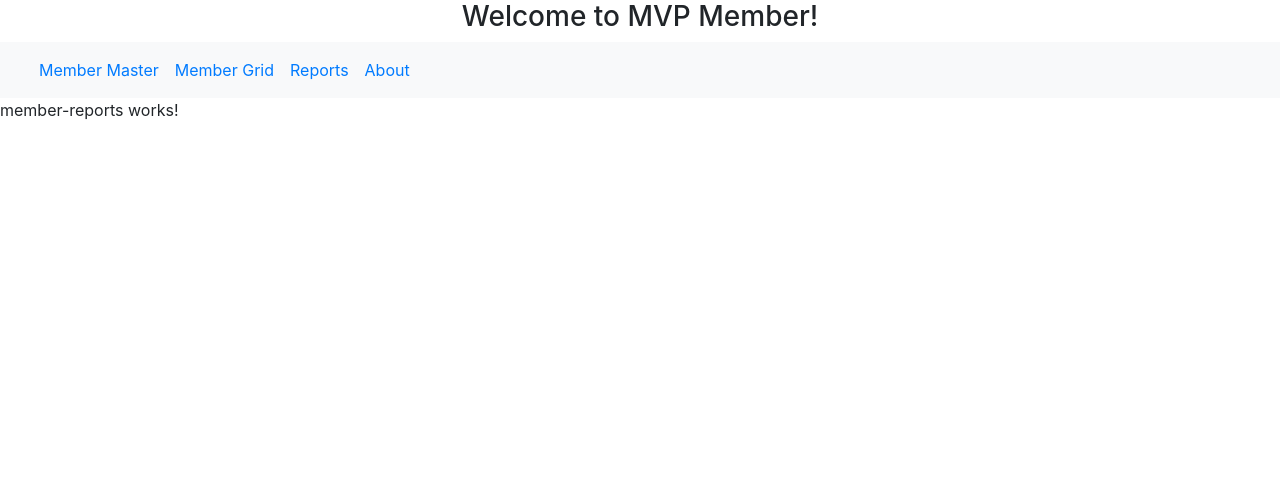
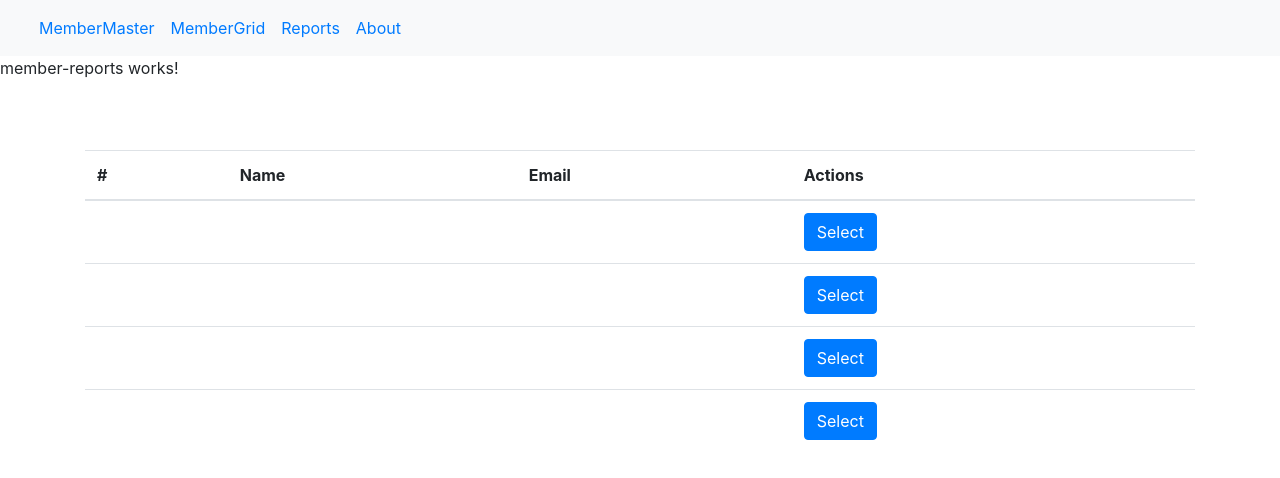
Before and after one commit to satishderle123/Member, an Angular app: page /member-reports in a window 1280 px wide. Shown: the top 478 px of the page. Built offline with nearby package versions, Linux system fonts and the light colour scheme.

Commit message:
on 21 mar 12clock

```diff
--- a/angular.json
+++ b/angular.json
@@ -92,7 +92,12 @@
               "src/styles.css",
               "./node_modules/bootstrap/dist/css/bootstrap.min.css"
             ],
-            "scripts": []
+            "scripts": [
+              "./node_modules/jquery/dist/jquery.slim.min.js",
+              "./node_modules/popper.js/dist/umd/popper.min.js",
+              "./node_modules/bootstrap/dist/js/bootstrap.min.js"
+
+            ]
           }
         },
         "lint": {
--- a/src/app/app.component.html
+++ b/src/app/app.component.html
@@ -1,20 +1,15 @@
-<div style="text-align:center">
-  <h3>
-    Welcome to {{title}}!
-  </h3>
-</div>
 
 <nav class="navbar navbar-expand-sm bg-light">
   <div class="container-fluid">
     <ul class="navbar-nav">
       <li class="nav-item">
         <a routerLink="member-view" class="nav-link" routerLinkActive="active">
-          Member Master
+          MemberMaster
         </a>
       </li>
       <li class="nav-item">
         <a routerLink="member-grid" class="nav-link" routerLinkActive="active">
-          Member Grid
+          MemberGrid
         </a>
       </li>
       <li class="nav-item">
@@ -31,6 +26,7 @@
   </div>
 </nav>
 
+
 <!--- Following code is important, must there. -->
 <div>
   <router-outlet></router-outlet>
--- a/src/app/member-reports/member-reports.component.html
+++ b/src/app/member-reports/member-reports.component.html
@@ -1 +1,36 @@
 <p>member-reports works!</p>
+<div class="container" style="margin-top: 70px;">
+    <table class="table table-hover">
+      <thead>
+        <tr>
+          <th>#</th>
+          <th>Name</th>
+          <th>Email</th>
+          <th>Actions</th>
+        </tr>
+      </thead>
+      <tbody>
+        <tr *ngFor="let employee of employees">
+
+          <td> </td>
+          <td> </td>
+          <td> </td>
+          <td>
+            <button class="btn btn-primary" (click)="selectEmployee(employee)"> Select</button>
+          </td>
+        </tr>
+      </tbody>
+    </table>
+    <div class="card text-center" *ngIf="selectedEmployee">
+        <div class="card-header">
+          #
+        </div>
+        <div class="card-block">
+          <h4 class="card-title"></h4>
+          <p class="card-text">
+
+          </p>
+        </div>
+
+      </div>
+  </div>
--- a/src/app/member-reports/member-reports.component.ts
+++ b/src/app/member-reports/member-reports.component.ts
@@ -7,9 +7,23 @@ import { Component, OnInit } from '@angular/core';
 })
 export class MemberReportsComponent implements OnInit {
 
+  employees = [
+    {id: 1, name: "E 001", description: "E 001 des", email: "e001@email.com"},
+    {id: 2, name: "E 002", description: "E 002 des", email: "e002@email.com"},
+    {id: 3, name: "E 003", description: "E 003 des", email: "e003@email.com"},
+    {id: 4, name: "E 004", description: "E 004 des", email: "e004@email.com"}
+  ];
+  selectedEmployee;
+
   constructor() { }
 
-  ngOnInit() {
+  ngOnInit() { }
+
+  public createEmployee(e: {id, name, description, email}){
+    this.employees.push(e);
   }
 
+  public selectEmployee(e){
+    this.selectedEmployee = e;
+ }
 }
--- a/src/app/member-view/member-view.component.html
+++ b/src/app/member-view/member-view.component.html
@@ -1,10 +1,11 @@
 
 <div>
     <div class="p-3 mb-2 bg-dark text-white">
-    <h3><p class="text-danger"> Member View Form </p></h3>
+        <h3> Member View Form </h3>
     </div>
   <span class="border border-danger">
 
+<div class="card">
 <Form [formGroup]="MemberViewFbForm" (ngSubmit)="OnSubmit()">
 <div class="form-row align-items-center">
 
@@ -44,6 +45,11 @@
   </div>
 </div>
 </Form>
+</div>
+<div class="card">
+  Second half
+</div>
+
   {{ MemberViewFbForm.value | json }}
   </span>
   </div>
--- a/src/index.html
+++ b/src/index.html
@@ -6,6 +6,12 @@
   <base href="/">
   <meta name="viewport" content="width=device-width, initial-scale=1">
   <link rel="icon" type="image/x-icon" href="favicon.ico">
+
+  <!----  <link rel="stylesheet" href="https://maxcdn.bootstrapcdn.com/bootstrap/3.4.1/css/bootstrap.min.css">
+  <script src="https://ajax.googleapis.com/ajax/libs/jquery/3.4.1/jquery.min.js"></script>
+  <script src="https://maxcdn.bootstrapcdn.com/bootstrap/3.4.1/js/bootstrap.min.js"></script>
+   ------>
+
 </head>
 <body>
   <app-root></app-root>
```
Also changed, not shown: src/styles.css (line endings or trailing spaces).
